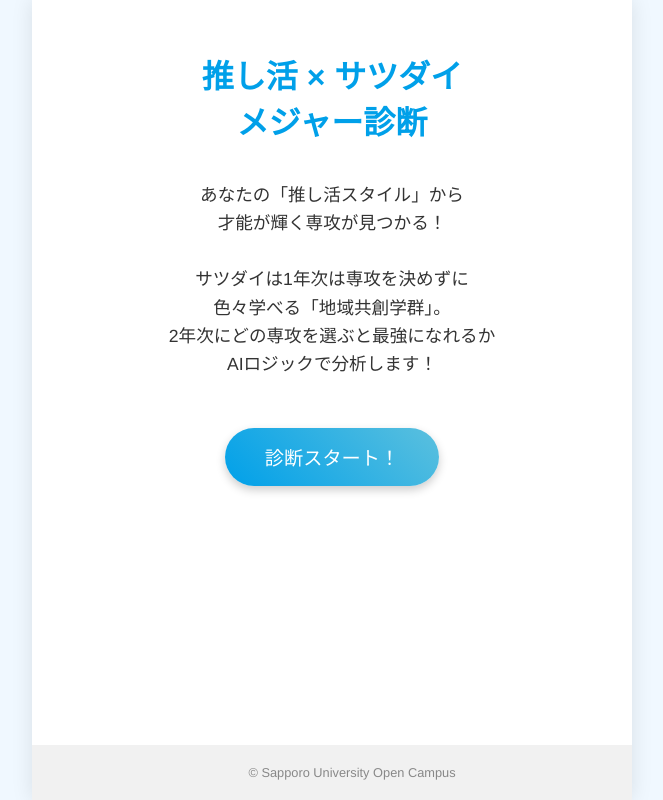
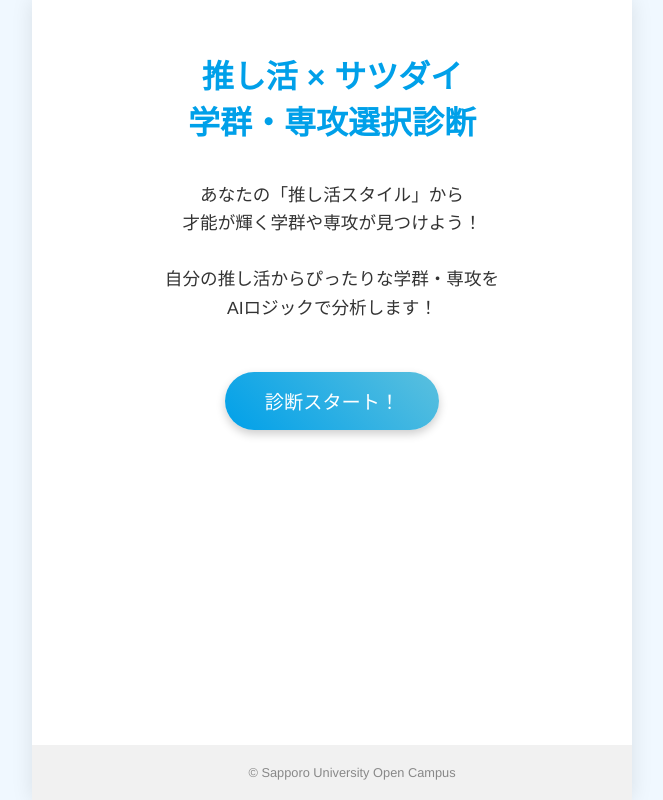
Before and after one commit to sakamoto-creator/satsudai-shindan_oshikatu, a plain HTML site: page index.html in a window 1280 px wide. Shown: the whole page, without its empty margins (308-971 px from the left). Drawn offline with Linux system fonts and the light colour scheme.

Commit message:
Update index.html

```diff
--- a/index.html
+++ b/index.html
@@ -246,12 +246,11 @@
 
 <div class="container">
     <div id="start-screen" class="screen active">
-        <h1>推し活 × サツダイ<br>メジャー診断</h1>
+        <h1>推し活 × サツダイ<br>学群・専攻選択診断</h1>
         <p class="intro-text">
             あなたの「推し活スタイル」から<br>
-            才能が輝く専攻が見つかる！<br><br>
-            サツダイは1年次は専攻を決めずに<br>色々学べる「地域共創学群」。<br>
-            2年次にどの専攻を選ぶと最強になれるか<br>
+            才能が輝く学群や専攻が見つけよう！<br><br>
+            自分の推し活からぴったりな学群・専攻を<br>
             AIロジックで分析します！
         </p>
         <button class="btn" onclick="startQuiz()">診断スタート！</button>
```
